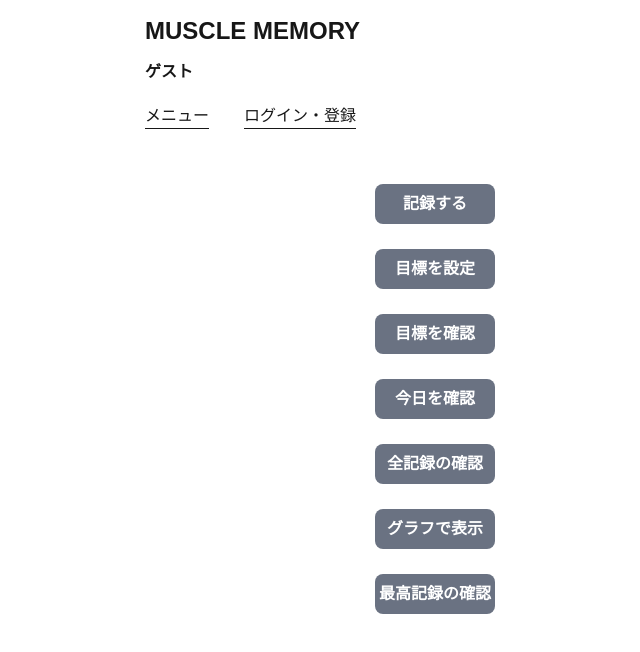
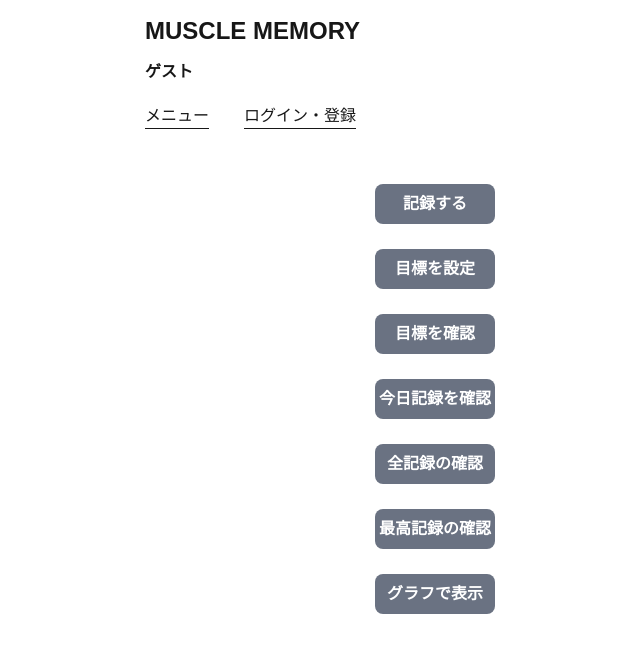
Before and after one commit to saishooo/MuscleMemoryApp2, a Next.js app: page /record in a window 1280 px wide. Shown: the top 652 px of the page, without its empty margins (205-845 px from the left). Built offline with nearby package versions, Linux system fonts and the light colour scheme; no server answers.

Commit message:
作れる各ページの骨格を作成

```diff
--- /dev/null
+++ b/src/app/record/best-records/page.tsx
@@ -0,0 +1,14 @@
+// src/app/record/best-records/page.tsx
+// 最高記録を表示するページ
+
+export default function bestRecords() {
+    return(
+        <div className="min-h-screen">
+            <div className="flex flex-col items-center mt-[40px]">
+                <a className="font-bold text-xl">最高記録を確認</a>
+
+                <div className="w-[380px] h-[400px] mt-[20px] rounded border border-gray-500"></div>
+            </div>
+        </div>
+    );
+}
--- /dev/null
+++ b/src/app/record/goal/page.tsx
@@ -0,0 +1,14 @@
+// src/app/record/goal/page.tsx
+// 目標値の確認ページ
+
+export default function goalRecords() {
+    return(
+        <div className="min-h-screen">
+            <div className="flex flex-col items-center mt-[40px]">
+                <a className="font-bold text-xl">目標を確認</a>
+
+                <div className="w-[380px] h-[400px] mt-[20px] rounded border border-gray-500"></div>
+            </div>
+        </div>
+    );
+}
--- a/src/app/record/page.tsx
+++ b/src/app/record/page.tsx
@@ -7,11 +7,11 @@ export default function Home() {
   const items = [
     { id: 1, href: "/record/input", label: "記録する" },
     { id: 2, href: "/record/goal/input", label: "目標を設定" },
-    { id: 3, href: "/", label: "目標を確認" },
-    { id: 4, href: "/", label: "今日を確認" },
+    { id: 3, href: "/record/goal", label: "目標を確認" },
+    { id: 4, href: "/record/today-records", label: "今日記録を確認" },
     { id: 5, href: "/record/all-records", label: "全記録の確認"},
-    { id: 6, href: "/", label: "グラフで表示" },
-    { id: 7, href: "/", label: "最高記録の確認" },
+    { id: 6, href: "/record/best-records", label: "最高記録の確認" },
+    { id: 7, href: "/", label: "グラフで表示" },
   ];
   return (
     <div className="min-h-screen">
--- /dev/null
+++ b/src/app/record/today-records/page.tsx
@@ -0,0 +1,14 @@
+// src/app/record/today-records/page.tsx
+// 今日の記録を表示するページ
+
+export default function todayRecords() {
+    return(
+        <div className="min-h-screen">
+            <div className="flex flex-col items-center mt-[40px]">
+                <a className="font-bold text-xl">今日の記録を確認</a>
+
+                <div className="w-[380px] h-[400px] mt-[20px] rounded border border-gray-500"></div>
+            </div>
+        </div>
+    );
+}
```
